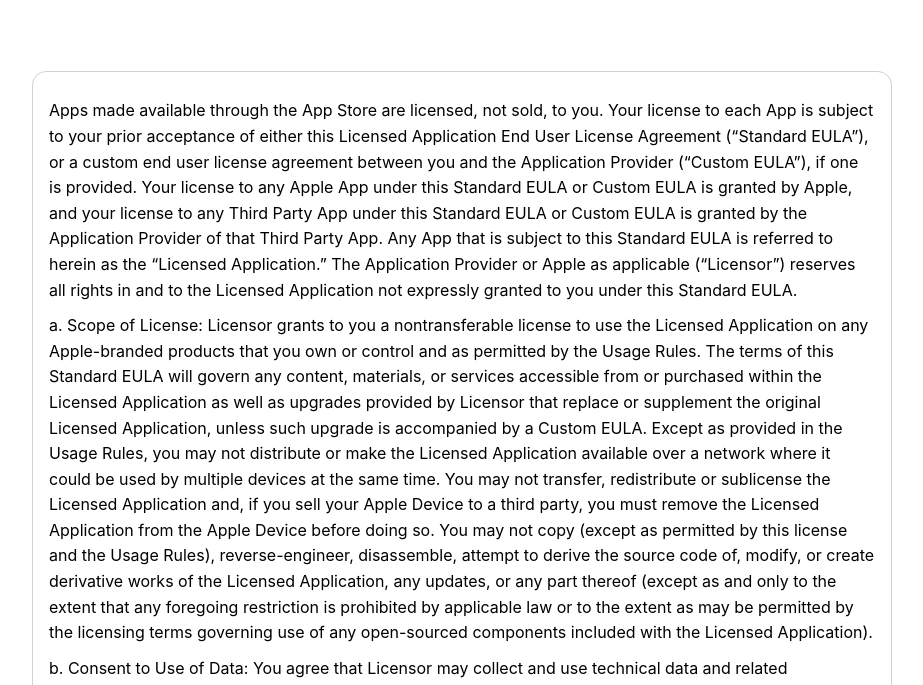
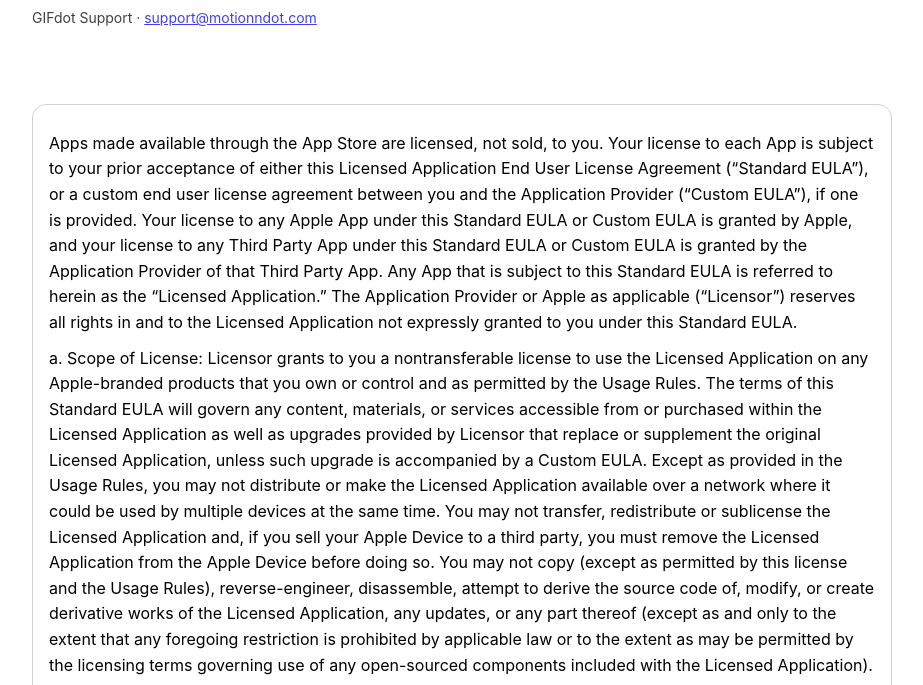
Before and after one commit to Dongtimorrr/Privacy-Policy, a plain HTML site: page eula.html in a window 1280 px wide. Shown: the part 155-840 px from the top of the page, without its empty margins (178-1101 px from the left). Drawn offline with Linux system fonts and the light colour scheme.

Commit message:
Add GIFdot support to iOS terms page

```diff
--- a/eula.html
+++ b/eula.html
@@ -38,6 +38,7 @@
     <p class="meta"><a href="./index.html">← 정책 문서 홈</a></p>
     <h1>LICENSED APPLICATION END USER LICENSE AGREEMENT</h1>
     <p class="meta">Terms of Use (EULA) · Reference link: <a href="https://www.apple.com/legal/internet-services/itunes/dev/stdeula/" target="_blank" rel="noopener">Apple Standard EULA</a></p>
+    <p class="meta">GIFdot Support · <a href="mailto:support@motionndot.com" style="text-decoration: underline;">support@motionndot.com</a></p>
   </header>
 
   <main>
```
